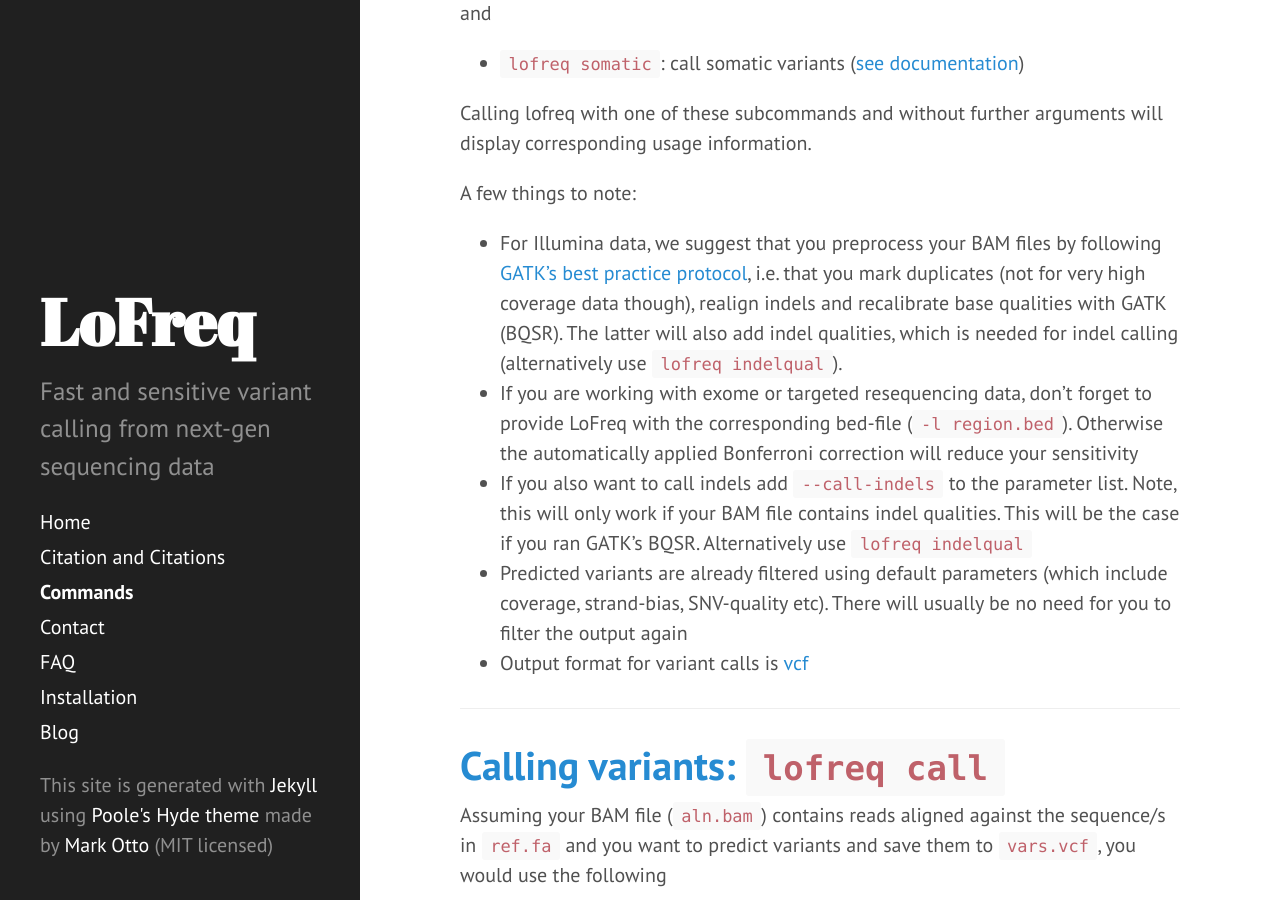
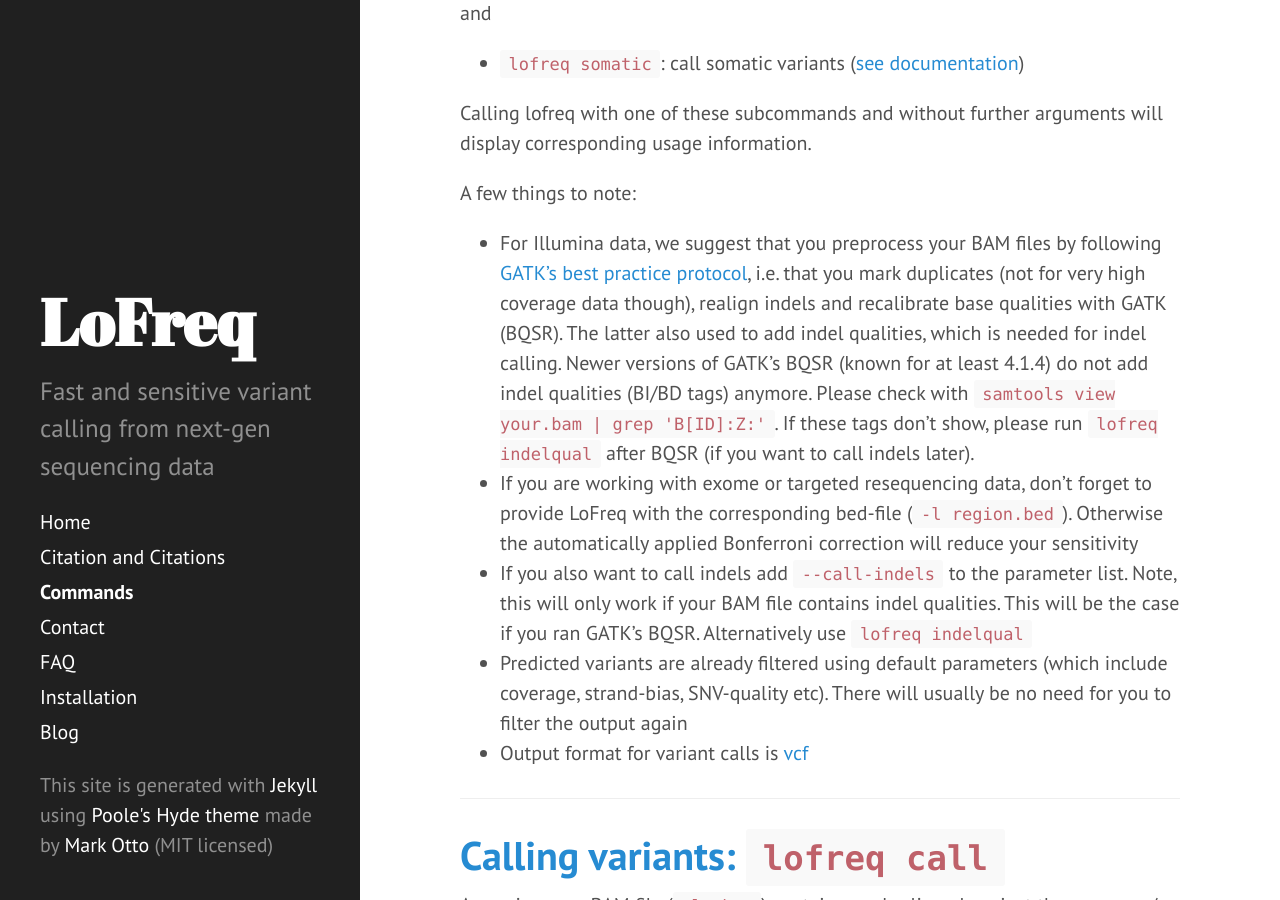
Before and after one commit to CSB5/lofreq, a Jekyll site: the page built from commands.md, in a window 1280 px wide and 900 px high, scrolled down 349 px. Built offline with Jekyll 4.4.1, drawn with Linux system fonts in a browser that asks for light colours.

Commit message:
Updated docs to reflect missing BI/BD tags in newer GATK BSQR versions
Closes #88

```diff
--- a/commands.md
+++ b/commands.md
@@ -25,8 +25,10 @@ A few things to note:
   [GATK's best practice protocol](http://www.broadinstitute.org/gatk/guide/best-practices),
   i.e. that you mark duplicates (not for very high coverage data though),
   realign indels and recalibrate base qualities with GATK (BQSR). The
-  latter will also add indel qualities, which is needed for indel
-  calling (alternatively use `lofreq indelqual`).
+  latter also used to add indel qualities, which is needed for indel
+  calling. Newer versions of GATK's BQSR (known for at least 4.1.4) do not add
+  indel qualities (BI/BD tags) anymore. Please check with `samtools view your.bam | grep 'B[ID]:Z:'`. If these tags don't show, please run `lofreq indelqual` after
+  BQSR (if you want to call indels later).
 - If you are working with exome or targeted resequencing data, don't
   forget to provide LoFreq with the corresponding bed-file (`-l
   region.bed`). Otherwise the automatically applied Bonferroni
```
